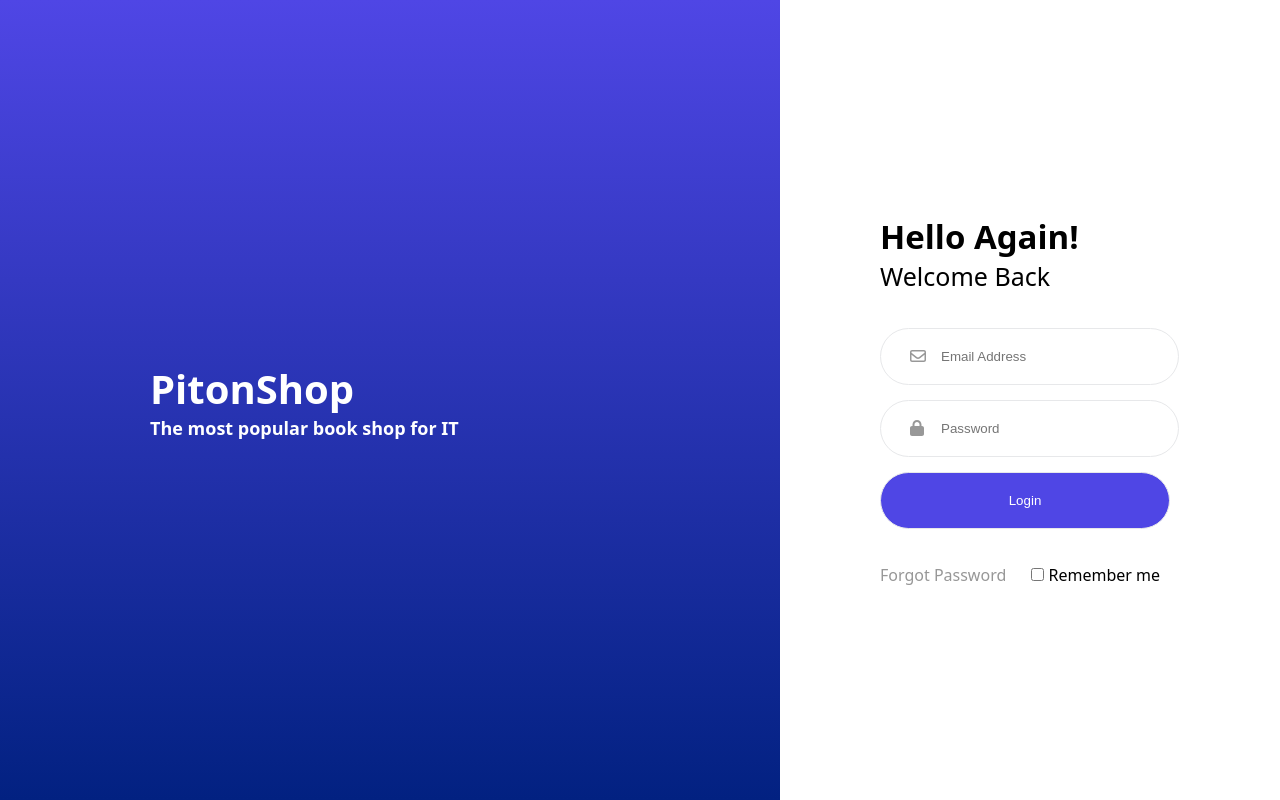
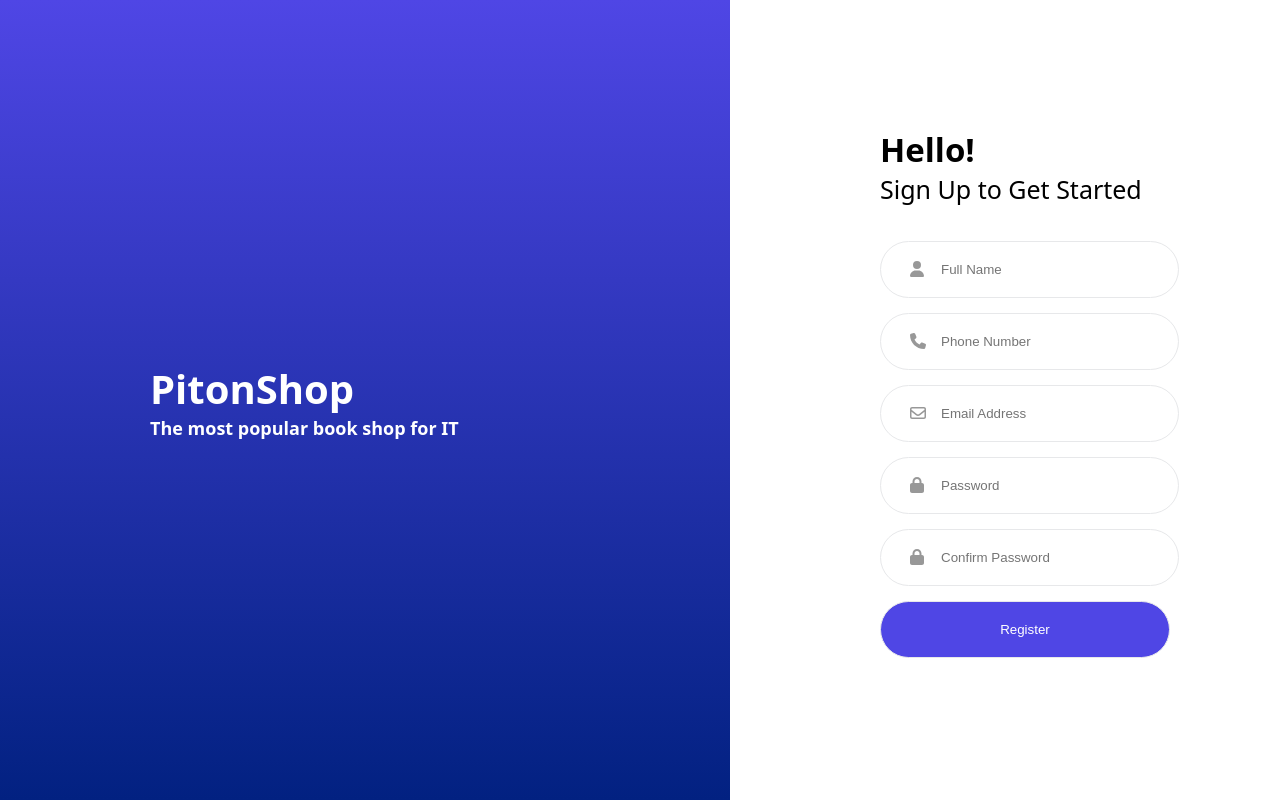
Before and after one commit to doganeraylin/product-catalog, a Next.js app: page / in a window 1280 px wide. Built offline with nearby package versions, Linux system fonts and the light colour scheme.

Commit message:
rendering register

```diff
--- a/pages/index.js
+++ b/pages/index.js
@@ -1,13 +1,19 @@
 import Head from 'next/head'
-import Image from 'next/image'
 import { Inter } from '@next/font/google'
 import styles from '../styles/Home.module.scss'
 import Login from '../components/Login/Login'
+import Register from '../components/Register/Register'
+import Header from "../components/Header/Header"
+import Products from '../components/Products/Products'
+import ProductDetails from "../components/ProductDetails/ProductDetail"
 
 export default function Home() {
   return (
     <>
-      <Login />
+    <Register />
+      {/* <Login /> */}
+       {/* <Products />  */}
+       {/* <ProductDetails />     */}
     </>
   )
 }
```
